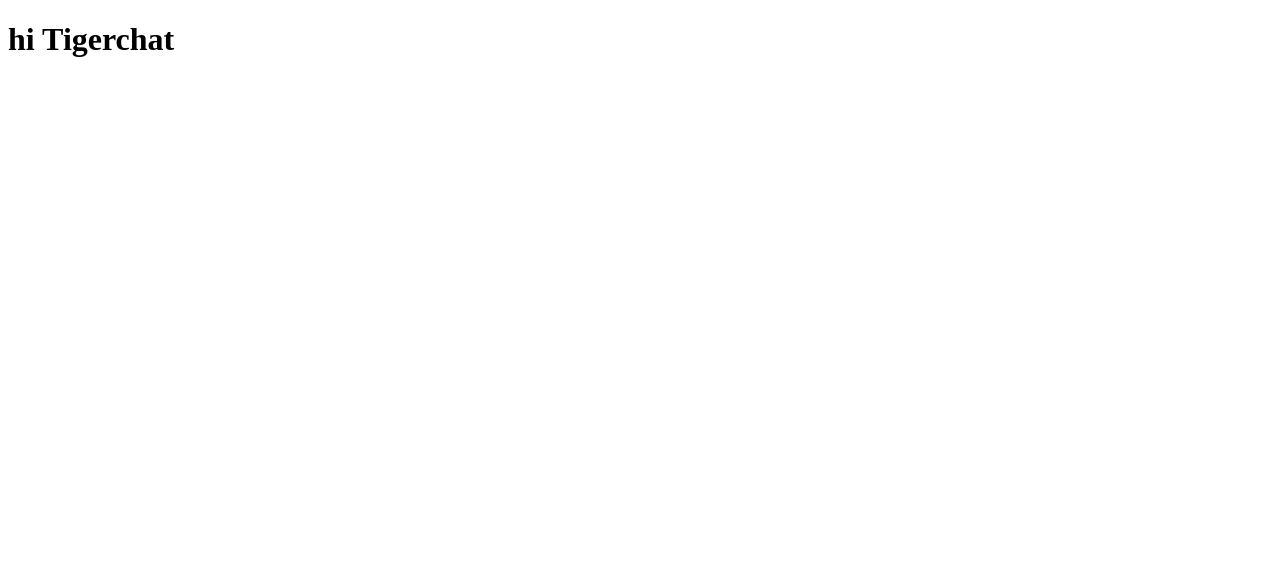
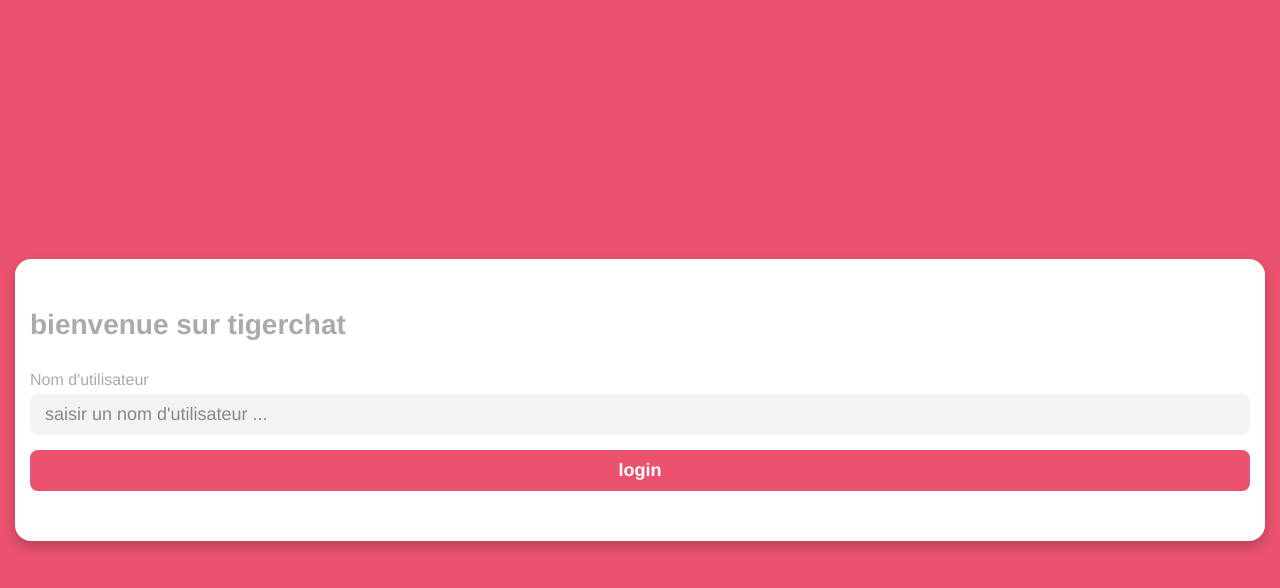
Before and after one commit to tiger-githubb/Tigerchat-a-chat-app-with-vuejs-and-firebase, a Vue app: page / in a window 1280 px wide. Shown: the top 588 px of the page. Built offline with nearby package versions, Linux system fonts and the light colour scheme.

Commit message:
ajout du formulaire d'unscription

```diff
--- a/package.json
+++ b/package.json
@@ -36,8 +36,7 @@
       "parser": "@babel/eslint-parser"
     },
     "rules": {
-
-    "np-unsed-vars":"off"
+      "no-unused-vars": "off"
     }
   },
   "browserslist": [
--- a/src/App.vue
+++ b/src/App.vue
@@ -1,18 +1,292 @@
 <template>
-<h1>hi Tigerchat</h1>
+  <div class="view login" v-if="state.username === '' || state.username=== null">
+    <form class="login-form" autocomplete="on" @submit.prevent="Login">
+      <div class="form-inner">
+        <h1>bienvenue sur tigerchat</h1>
+        <label for="username">Nom d'utilisateur</label>
+        <input type="text" v-model="inputUsername" placeholder="saisir un nom d'utilisateur ... ">
+        <input type="submit" value="login" />
+      </div>
+    </form>
+  </div>
+
+  <div class="view chat" v-else>
+    <h1>Chat view</h1>
+  </div>
+
 </template>
 
 <script>
 
+import { reactive,onMounted , ref } from 'vue' ;
+// import db from './db';
 
 export default {
   name: 'App',
-  setup () {
-    return {}
+  setup() {
+      //declaration de la variable inputUsername qui va permettre de stocker le nom d'utilisateur
+    const inputUsername = ref("");
+    //declaration de state qui permet de contenir toutes les données de l'application
+    const state = reactive({
+      username: "",
+    })
+    const Login = () => {
+      if (inputUsername.value != "" || inputUsername.value != null ){
+          state.username = inputUsername.value;
+          inputUsername.value = "";
+      }
+    }
+    return {
+      inputUsername,
+      Login,
+      state
+    }
   }
 }
 </script>
 
 <style lang="scss">
+* {
+  font-family: Avenir, Helvetica, Arial, sans-serif;
+  -webkit-font-smoothing: antialiased;
+  -moz-osx-font-smoothing: grayscale;
 
+  margin: 0;
+  padding: 0;
+  box-sizing: border-box;
+}
+
+.view {
+  display: flex;
+  justify-content: center;
+  min-height: 100vh;
+  background-color: #ea526f;
+
+  &.login {
+    align-items: center;
+
+    .login-form {
+      display: block;
+      width: 100%;
+      padding: 15px;
+
+      .form-inner {
+        display: block;
+        background-color: #FFF;
+        padding: 50px 15px;
+        border-radius: 16px;
+        box-shadow: 0px 6px 12px rgba(0, 0, 0, 0.2);
+
+        h1 {
+          color: #AAA;
+          font-size: 28px;
+          margin-bottom: 30px;
+        }
+
+        label {
+          display: block;
+          margin-bottom: 5px;
+          color: #AAA;
+          font-size: 16px;
+          transition: 0.4s;
+        }
+
+        input[type="text"] {
+          appearance: none;
+          border: none;
+          outline: none;
+          background: none;
+
+          display: block;
+          width: 100%;
+          padding: 10px 15px;
+          border-radius: 8px;
+          margin-bottom: 15px;
+
+          color: #333;
+          font-size: 18px;
+
+          box-shadow: 0px 0px 0px rgba(0, 0, 0, 0);
+          background-color: #F3F3F3;
+
+          transition: 0.4s;
+
+          &::placeholder {
+            color: #888;
+            transition: 0.4s;
+          }
+        }
+
+        input[type="submit"] {
+          appearance: none;
+          border: none;
+          outline: none;
+          background: none;
+
+          display: block;
+          width: 100%;
+          padding: 10px 15px;
+          background-color: #ea526f;
+          border-radius: 8px;
+
+          color: #FFF;
+          font-size: 18px;
+          font-weight: 700;
+        }
+
+        &:focus-within {
+          label {
+            color: #ea526f;
+          }
+
+          input[type="text"] {
+            background-color: #FFF;
+            box-shadow: 0 0 6px rgba(0, 0, 0, 0.2);
+
+            &::placeholder {
+              color: #666;
+            }
+          }
+        }
+      }
+    }
+  }
+
+  &.chat {
+    flex-direction: column;
+
+    header {
+      position: relative;
+      display: block;
+      width: 100%;
+      padding: 50px 30px 10px;
+
+      .logout {
+        position: absolute;
+        top: 15px;
+        right: 15px;
+        appearance: none;
+        border: none;
+        outline: none;
+        background: none;
+
+        color: #FFF;
+        font-size: 18px;
+        margin-bottom: 10px;
+        text-align: right;
+      }
+
+      h1 {
+        color: #FFF;
+      }
+    }
+
+    .chat-box {
+      border-radius: 24px 24px 0px 0px;
+      background-color: #FFF;
+      box-shadow: 0px 0px 12px rgba(100, 100, 100, 0.2);
+      flex: 1 1 100%;
+      padding: 30px;
+
+      .message {
+        display: flex;
+        margin-bottom: 15px;
+
+        .message-inner {
+          .username {
+            color: #888;
+            font-size: 16px;
+            margin-bottom: 5px;
+            padding-left: 15px;
+            padding-right: 15px;
+          }
+
+          .content {
+            display: inline-block;
+            padding: 10px 20px;
+            background-color: #F3F3F3;
+            border-radius: 999px;
+
+            color: #333;
+            font-size: 18px;
+            line-height: 1.2em;
+            text-align: left;
+          }
+        }
+
+        &.current-user {
+          margin-top: 30px;
+          justify-content: flex-end;
+          text-align: right;
+
+          .message-inner {
+            max-width: 75%;
+
+            .content {
+              color: #FFF;
+              font-weight: 600;
+              background-color: #ea526f;
+            }
+          }
+        }
+      }
+    }
+
+    footer {
+      position: sticky;
+      bottom: 0px;
+      background-color: #FFF;
+      padding: 30px;
+      box-shadow: 0px 0px 12px rgba(100, 100, 100, 0.2);
+
+      form {
+        display: flex;
+
+        input[type="text"] {
+          flex: 1 1 100%;
+
+          appearance: none;
+          border: none;
+          outline: none;
+          background: none;
+
+          display: block;
+          width: 100%;
+          padding: 10px 15px;
+          border-radius: 8px 0px 0px 8px;
+
+          color: #333;
+          font-size: 18px;
+
+          box-shadow: 0px 0px 0px rgba(0, 0, 0, 0);
+          background-color: #F3F3F3;
+
+          transition: 0.4s;
+
+          &::placeholder {
+            color: #888;
+            transition: 0.4s;
+          }
+        }
+
+        input[type="submit"] {
+          appearance: none;
+          border: none;
+          outline: none;
+          background: none;
+
+          display: block;
+          padding: 10px 15px;
+          border-radius: 0px 8px 8px 0px;
+
+          background-color: #ea526f;
+
+          color: #FFF;
+          font-size: 18px;
+          font-weight: 700;
+        }
+      }
+    }
+  }
+}
 </style>
--- /dev/null
+++ b/src/db.js
@@ -0,0 +1,17 @@
+//configuration firebase: realtime database en mode test
+
+import firebase from "firebase/app";
+import "firebase/database";
+
+const config = {
+    apiKey: "AIzaSyAx3T1wFvxbq2t89FySXOQIP8a3BklUudA",
+    authDomain: "tigerchat-44103.firebaseapp.com",
+    projectId: "tigerchat-44103",
+    storageBucket: "tigerchat-44103.appspot.com",
+    messagingSenderId: "527823790780",
+    appId: "1:527823790780:web:a321a6c036e5f621d8e6b9",
+    measurementId: "G-Q5NDZZREG3"
+}
+
+const db = firebase.initializeApp(config);
+export default db;
```
